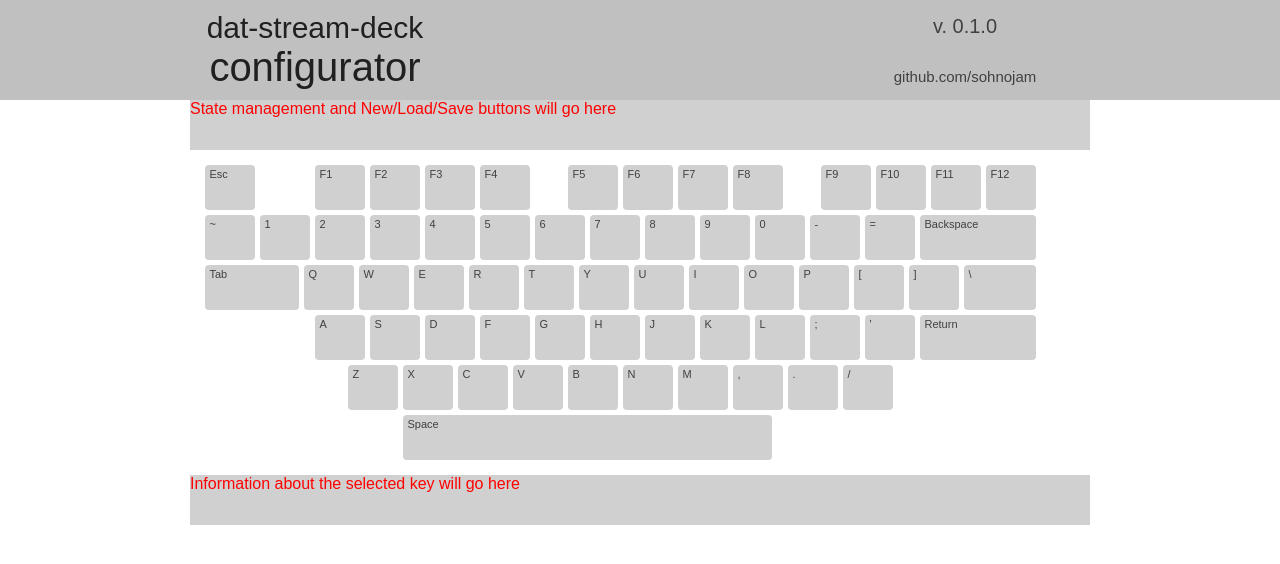
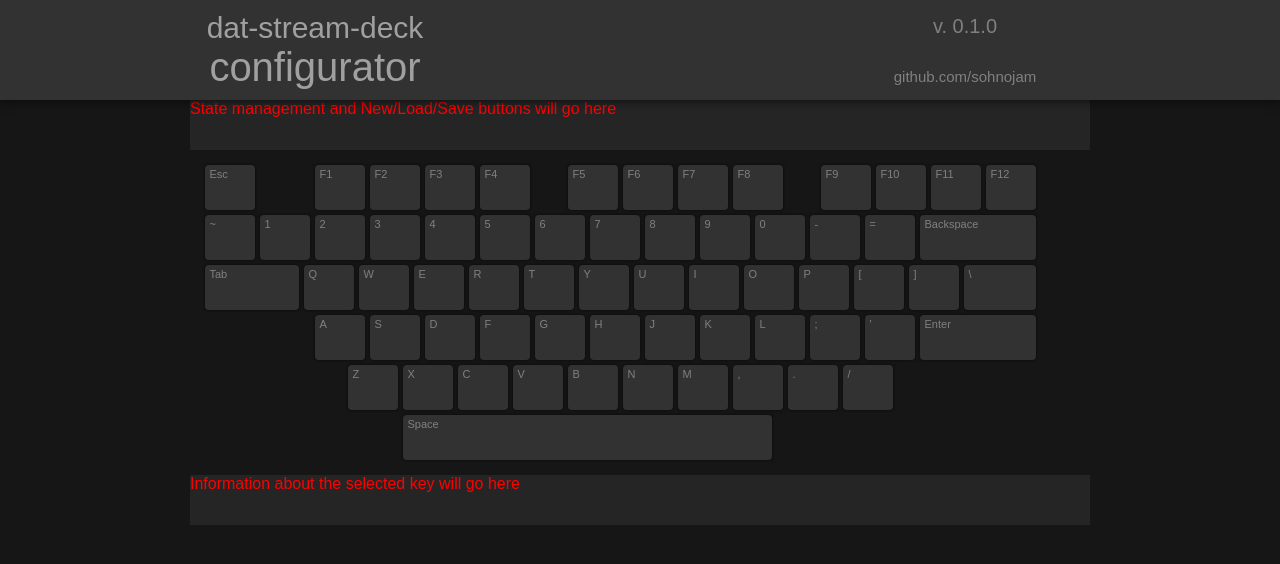
Before and after one commit to sohnojam/dat-stream-deck-configurator, a React (Create React App) app: page / in a window 1280 px wide. Shown: the top 564 px of the page. Built offline with nearby package versions, Linux system fonts and the light colour scheme.

Commit message:
changed style and added keyboard data

```diff
--- a/src/components/body/keyboard/index.js
+++ b/src/components/body/keyboard/index.js
@@ -3,101 +3,105 @@ import './keyboard.css'
 import Key from './key'
 import Spacer from './spacer'
 
-function Keyboard() {
+function Keyboard({
+  keys,
+  selectedState,
+  setSelectedKey
+}) {
 
   return (
     <div className="keyboard">
-      <Key data={{label: 'Esc'}} />
+      <Key label="Esc" keyData={{key: {name: 'escape'}}} keys={keys} selectedState={selectedState} setSelectedKey={setSelectedKey} />
       <Spacer length="5" />
-      <Key data={{label: 'F1'}} />
-      <Key data={{label: 'F2'}} />
-      <Key data={{label: 'F3'}} />
-      <Key data={{label: 'F4'}} />
+      <Key label="F1" keyData={{key: {name: 'f1'}}} keys={keys} selectedState={selectedState} setSelectedKey={setSelectedKey} />
+      <Key label="F2" keyData={{key: {name: 'f2'}}} keys={keys} selectedState={selectedState} setSelectedKey={setSelectedKey} />
+      <Key label="F3" keyData={{key: {name: 'f3'}}} keys={keys} selectedState={selectedState} setSelectedKey={setSelectedKey} />
+      <Key label="F4" keyData={{key: {name: 'f4'}}} keys={keys} selectedState={selectedState} setSelectedKey={setSelectedKey} />
       <Spacer length="3" />
-      <Key data={{label: 'F5'}} />
-      <Key data={{label: 'F6'}} />
-      <Key data={{label: 'F7'}} />
-      <Key data={{label: 'F8'}} />
+      <Key label="F5" keyData={{key: {name: 'f5'}}} keys={keys} selectedState={selectedState} setSelectedKey={setSelectedKey} />
+      <Key label="F6" keyData={{key: {name: 'f6'}}} keys={keys} selectedState={selectedState} setSelectedKey={setSelectedKey} />
+      <Key label="F7" keyData={{key: {name: 'f7'}}} keys={keys} selectedState={selectedState} setSelectedKey={setSelectedKey} />
+      <Key label="F8" keyData={{key: {name: 'f8'}}} keys={keys} selectedState={selectedState} setSelectedKey={setSelectedKey} />
       <Spacer length="3" />
-      <Key data={{label: 'F9'}} />
-      <Key data={{label: 'F10'}} />
-      <Key data={{label: 'F11'}} />
-      <Key data={{label: 'F12'}} />
+      <Key label="F9" keyData={{key: {name: 'f9'}}} keys={keys} selectedState={selectedState} setSelectedKey={setSelectedKey} />
+      <Key label="F10" keyData={{key: {name: 'f10'}}} keys={keys} selectedState={selectedState} setSelectedKey={setSelectedKey} />
+      <Key label="F11" keyData={{key: {name: 'f11'}}} keys={keys} selectedState={selectedState} setSelectedKey={setSelectedKey} />
+      <Key label="F12" keyData={{key: {name: 'f12'}}} keys={keys} selectedState={selectedState} setSelectedKey={setSelectedKey} />
 
-      <Key data={{label: '~'}} />
-      <Key data={{label: '1'}} />
-      <Key data={{label: '2'}} />
-      <Key data={{label: '3'}} />
-      <Key data={{label: '4'}} />
-      <Key data={{label: '5'}} />
-      <Key data={{label: '6'}} />
-      <Key data={{label: '7'}} />
-      <Key data={{label: '8'}} />
-      <Key data={{label: '9'}} />
-      <Key data={{label: '0'}} />
-      <Key data={{label: '-'}} />
-      <Key data={{label: '='}} />
-      <Key data={{label: 'Backspace'}} special="back" />
+      <Key label="~" keyData={{ch: '`'}} keys={keys} selectedState={selectedState} setSelectedKey={setSelectedKey} />
+      <Key label="1" keyData={{ch: '1'}} keys={keys} selectedState={selectedState} setSelectedKey={setSelectedKey} />
+      <Key label="2" keyData={{ch: '2'}} keys={keys} selectedState={selectedState} setSelectedKey={setSelectedKey} />
+      <Key label="3" keyData={{ch: '3'}} keys={keys} selectedState={selectedState} setSelectedKey={setSelectedKey} />
+      <Key label="4" keyData={{ch: '4'}} keys={keys} selectedState={selectedState} setSelectedKey={setSelectedKey} />
+      <Key label="5" keyData={{ch: '5'}} keys={keys} selectedState={selectedState} setSelectedKey={setSelectedKey} />
+      <Key label="6" keyData={{ch: '6'}} keys={keys} selectedState={selectedState} setSelectedKey={setSelectedKey} />
+      <Key label="7" keyData={{ch: '7'}} keys={keys} selectedState={selectedState} setSelectedKey={setSelectedKey} />
+      <Key label="8" keyData={{ch: '8'}} keys={keys} selectedState={selectedState} setSelectedKey={setSelectedKey} />
+      <Key label="9" keyData={{ch: '9'}} keys={keys} selectedState={selectedState} setSelectedKey={setSelectedKey} />
+      <Key label="0" keyData={{ch: '0'}} keys={keys} selectedState={selectedState} setSelectedKey={setSelectedKey} />
+      <Key label="-" keyData={{ch: '-'}} keys={keys} selectedState={selectedState} setSelectedKey={setSelectedKey} />
+      <Key label="=" keyData={{ch: '='}} keys={keys} selectedState={selectedState} setSelectedKey={setSelectedKey} />
+      <Key label="Backspace" special="back" keyData={{key: {name: 'backspace'}}} keys={keys} selectedState={selectedState} setSelectedKey={setSelectedKey} />
 
-      <Key data={{label: 'Tab'}} special="tab" />
-      <Key data={{label: 'Q'}} />
-      <Key data={{label: 'W'}} />
-      <Key data={{label: 'E'}} />
-      <Key data={{label: 'R'}} />
-      <Key data={{label: 'T'}} />
-      <Key data={{label: 'Y'}} />
-      <Key data={{label: 'U'}} />
-      <Key data={{label: 'I'}} />
-      <Key data={{label: 'O'}} />
-      <Key data={{label: 'P'}} />
-      <Key data={{label: '['}} />
-      <Key data={{label: ']'}} />
-      <Key data={{label: '\\'}} special="or" />
+      <Key label="Tab" special="tab" keyData={{key: {name: 'tab'}}} keys={keys} selectedState={selectedState} setSelectedKey={setSelectedKey} />
+      <Key label="Q" keyData={{ch: 'q', key:{name: 'q'}}} keys={keys} selectedState={selectedState} setSelectedKey={setSelectedKey} />
+      <Key label="W" keyData={{ch: 'w', key:{name: 'w'}}} keys={keys} selectedState={selectedState} setSelectedKey={setSelectedKey} />
+      <Key label="E" keyData={{ch: 'e', key:{name: 'e'}}} keys={keys} selectedState={selectedState} setSelectedKey={setSelectedKey} />
+      <Key label="R" keyData={{ch: 'r', key:{name: 'r'}}} keys={keys} selectedState={selectedState} setSelectedKey={setSelectedKey} />
+      <Key label="T" keyData={{ch: 't', key:{name: 't'}}} keys={keys} selectedState={selectedState} setSelectedKey={setSelectedKey} />
+      <Key label="Y" keyData={{ch: 'y', key:{name: 'y'}}} keys={keys} selectedState={selectedState} setSelectedKey={setSelectedKey} />
+      <Key label="U" keyData={{ch: 'u', key:{name: 'u'}}} keys={keys} selectedState={selectedState} setSelectedKey={setSelectedKey} />
+      <Key label="I" keyData={{ch: 'i', key:{name: 'i'}}} keys={keys} selectedState={selectedState} setSelectedKey={setSelectedKey} />
+      <Key label="O" keyData={{ch: 'o', key:{name: 'o'}}} keys={keys} selectedState={selectedState} setSelectedKey={setSelectedKey} />
+      <Key label="P" keyData={{ch: 'p', key:{name: 'p'}}} keys={keys} selectedState={selectedState} setSelectedKey={setSelectedKey} />
+      <Key label="[" keyData={{ch: '['}} keys={keys} selectedState={selectedState} setSelectedKey={setSelectedKey} />
+      <Key label="]" keyData={{ch: ']'}} keys={keys} selectedState={selectedState} setSelectedKey={setSelectedKey} />
+      <Key label="\" special="or" keyData={{ch: '\\'}} keys={keys} selectedState={selectedState} setSelectedKey={setSelectedKey} />
 
-      {/* <Key data={{label: 'Caps'}} special="caps-lock" /> */}
+      {/* <Key label="Caps'}} special="caps-lock" /> */}
       <Spacer length="10" />
-      <Key data={{label: 'A'}} />
-      <Key data={{label: 'S'}} />
-      <Key data={{label: 'D'}} />
-      <Key data={{label: 'F'}} />
-      <Key data={{label: 'G'}} />
-      <Key data={{label: 'H'}} />
-      <Key data={{label: 'J'}} />
-      <Key data={{label: 'K'}} />
-      <Key data={{label: 'L'}} />
-      <Key data={{label: ';'}} />
-      <Key data={{label: '\''}} />
-      <Key data={{label: 'Return'}} special="enter" />
+      <Key label="A" keyData={{ch: 'a', key:{name: 'a'}}} keys={keys} selectedState={selectedState} setSelectedKey={setSelectedKey} />
+      <Key label="S" keyData={{ch: 's', key:{name: 's'}}} keys={keys} selectedState={selectedState} setSelectedKey={setSelectedKey} />
+      <Key label="D" keyData={{ch: 'd', key:{name: 'd'}}} keys={keys} selectedState={selectedState} setSelectedKey={setSelectedKey} />
+      <Key label="F" keyData={{ch: 'f', key:{name: 'f'}}} keys={keys} selectedState={selectedState} setSelectedKey={setSelectedKey} />
+      <Key label="G" keyData={{ch: 'g', key:{name: 'g'}}} keys={keys} selectedState={selectedState} setSelectedKey={setSelectedKey} />
+      <Key label="H" keyData={{ch: 'h', key:{name: 'h'}}} keys={keys} selectedState={selectedState} setSelectedKey={setSelectedKey} />
+      <Key label="J" keyData={{ch: 'j', key:{name: 'j'}}} keys={keys} selectedState={selectedState} setSelectedKey={setSelectedKey} />
+      <Key label="K" keyData={{ch: 'k', key:{name: 'k'}}} keys={keys} selectedState={selectedState} setSelectedKey={setSelectedKey} />
+      <Key label="L" keyData={{ch: 'l', key:{name: 'l'}}} keys={keys} selectedState={selectedState} setSelectedKey={setSelectedKey} />
+      <Key label=";" keyData={{ch: ';'}} keys={keys} selectedState={selectedState} setSelectedKey={setSelectedKey} />
+      <Key label="'" keyData={{ch: '\''}} keys={keys} selectedState={selectedState} setSelectedKey={setSelectedKey} />
+      <Key label="Enter" special="enter" keyData={{key:{name: 'return'}}} keys={keys} selectedState={selectedState} setSelectedKey={setSelectedKey} />
 
-      {/* <Key data={{label: 'Shift'}} special="shift" /> */}
+      {/* <Key label="Shift'}} special="shift" /> */}
       <Spacer length="13" />
-      <Key data={{label: 'Z'}} />
-      <Key data={{label: 'X'}} />
-      <Key data={{label: 'C'}} />
-      <Key data={{label: 'V'}} />
-      <Key data={{label: 'B'}} />
-      <Key data={{label: 'N'}} />
-      <Key data={{label: 'M'}} />
-      <Key data={{label: ','}} />
-      <Key data={{label: '.'}} />
-      <Key data={{label: '/'}} />
-      {/* <Key data={{label: 'Shift'}} special="shift" /> */}
+      <Key label="Z" keyData={{ch: 'z', key:{name: 'z'}}} keys={keys} selectedState={selectedState} setSelectedKey={setSelectedKey} />
+      <Key label="X" keyData={{ch: 'x', key:{name: 'x'}}} keys={keys} selectedState={selectedState} setSelectedKey={setSelectedKey} />
+      <Key label="C" keyData={{ch: 'c', key:{name: 'c'}}} keys={keys} selectedState={selectedState} setSelectedKey={setSelectedKey} />
+      <Key label="V" keyData={{ch: 'v', key:{name: 'v'}}} keys={keys} selectedState={selectedState} setSelectedKey={setSelectedKey} />
+      <Key label="B" keyData={{ch: 'b', key:{name: 'b'}}} keys={keys} selectedState={selectedState} setSelectedKey={setSelectedKey} />
+      <Key label="N" keyData={{ch: 'n', key:{name: 'n'}}} keys={keys} selectedState={selectedState} setSelectedKey={setSelectedKey} />
+      <Key label="M" keyData={{ch: 'm', key:{name: 'm'}}} keys={keys} selectedState={selectedState} setSelectedKey={setSelectedKey} />
+      <Key label="," keyData={{ch: ','}} keys={keys} selectedState={selectedState} setSelectedKey={setSelectedKey} />
+      <Key label="." keyData={{ch: '.'}} keys={keys} selectedState={selectedState} setSelectedKey={setSelectedKey} />
+      <Key label="/" keyData={{ch: '/'}} keys={keys} selectedState={selectedState} setSelectedKey={setSelectedKey} />
+      {/* <Key label="Shift'}} special="shift" /> */}
       <Spacer length="13" />
 
-      {/* <Key data={{label: 'Ctrl'}} special="control" /> */}
+      {/* <Key label="Ctrl'}} special="control" /> */}
       <Spacer length="6" />
-      {/* <Key data={{label: 'Meta'}} special="root" /> */}
+      {/* <Key label="Meta'}} special="root" /> */}
       <Spacer length="6" />
-      {/* <Key data={{label: 'Alt'}} special="alt" /> */}
+      {/* <Key label="Alt'}} special="alt" /> */}
       <Spacer length="6" />
-      <Key data={{label: 'Space'}} special="space" />
-      {/* <Key data={{label: 'Alt'}} special="alt" /> */}
+      <Key label="Space" special="space" keyData={{key:{name: 'space'}}} keys={keys} selectedState={selectedState} setSelectedKey={setSelectedKey} />
+      {/* <Key label="Alt'}} special="alt" /> */}
       <Spacer length="6" />
-      {/* <Key data={{label: 'Meta'}} special="root" /> */}
+      {/* <Key label="Meta'}} special="root" /> */}
       <Spacer length="6" />
-      {/* <Key data={{label: 'Ctrl'}} special="control" /> */}
+      {/* <Key label="Ctrl'}} special="control" /> */}
       <Spacer length="6" />
-      {/* <Key data={{label: 'Fn'}} special="fn" /> */}
+      {/* <Key label="Fn'}} special="fn" /> */}
       <Spacer length="6" />
     </div>
   )
--- a/src/components/body/keyboard/key.js
+++ b/src/components/body/keyboard/key.js
@@ -1,12 +1,19 @@
 import React from 'react'
 import './keyboard.css'
 
-function Key({ special, data }) {
+function Key({
+  special,
+  label,
+  keyData,
+  keys,
+  selectedState,
+  setSelectedKey
+}) {
 
   return (
     <div className={`key${special ? ` ${special}` : ''}`}>
       <div className="key-label">
-        {data ? data.label ? data.label : '' : ''}
+        {label}
       </div>
       <div className="key-state-container">
       </div>
--- a/src/components/body/keyboard/keyboard.css
+++ b/src/components/body/keyboard/keyboard.css
@@ -11,22 +11,22 @@
 
 .key {
   grid-column: span 5;
-  background-color: #d0d0d0;
-  color: #202020;
+  background-color: #323232;
+  box-shadow: 0 0 3px 0px #080808;
   border-radius: 4px;
   transition: all .25s ease-in-out;
 }
 .key:hover {
-  background-color: #a0a0a0;
+  background-color: #404040;
   cursor: pointer;
-  box-shadow: 0 0 3px 0px rgba(230, 230, 230, 0.8);
+  box-shadow: 0 0 3px 0px rgba(230, 230, 230, 0.5);
 }
 
 .key-label {
   position: relative;
   top: 3px;
   left: 5px;
-  color: #404040;
+  color: #808080;
   font-family: sans-serif;
   font-size: 11px;
 }
--- a/src/components/body/selected/index.js
+++ b/src/components/body/selected/index.js
@@ -3,7 +3,7 @@ import React from 'react'
 function Selected() {
 
   return (
-    <div style={{height: 50, width: '100%', backgroundColor:'#d0d0d0', color:'red'}}>
+    <div style={{height: 50, width: '100%', backgroundColor:'#252525', color:'red'}}>
       Information about the selected key will go here
     </div>
   )
--- a/src/components/body/states/index.js
+++ b/src/components/body/states/index.js
@@ -3,7 +3,7 @@ import React from 'react'
 function States() {
 
   return (
-    <div style={{height: 50, width: '100%', backgroundColor:'#d0d0d0', color:'red'}}>
+    <div style={{height: 50, width: '100%', backgroundColor:'#252525', color:'red'}}>
       State management and New/Load/Save buttons will go here
     </div>
   )
--- a/src/components/header/header.css
+++ b/src/components/header/header.css
@@ -4,7 +4,8 @@
   top: 0;
   right: 0;
   height: 100px;
-  background-color: #c0c0c0;
+  background-color: #323232;
+  box-shadow: 0 0 10px 0px #080808;
   display: flex;
   align-items: center;
   justify-content: center;
@@ -34,7 +35,7 @@
 .header-nametag-line1 {
   font-family: sans-serif;
   font-size: 30px;
-  color: #202020;
+  color: #a0a0a0;
   display: flex;
   align-items: center;
   justify-content: center;
@@ -43,7 +44,7 @@
 .header-nametag-line2 {
   font-family: sans-serif;
   font-size: 40px;
-  color: #202020;
+  color: #a0a0a0;
   display: flex;
   align-items: center;
   justify-content: center;
@@ -65,12 +66,12 @@
   padding: 15px 0;
   font-family: sans-serif;
   font-size: 20px;
-  color: #404040;
+  color: #808080;
 }
 
 .header-versiontag-line2 {
   padding: 15px 0;
   font-family: sans-serif;
   font-size: 15px;
-  color: #404040;
+  color: #808080;
 }
--- a/src/index.css
+++ b/src/index.css
@@ -1,5 +1,6 @@
 body {
   margin: 0;
+  background-color: #161616;
   font-family: sans-serif;
   -webkit-font-smoothing: antialiased;
   -moz-osx-font-smoothing: grayscale;
```
Also changed, not shown: 1 other file (tests, documents, lock files or other folders).
